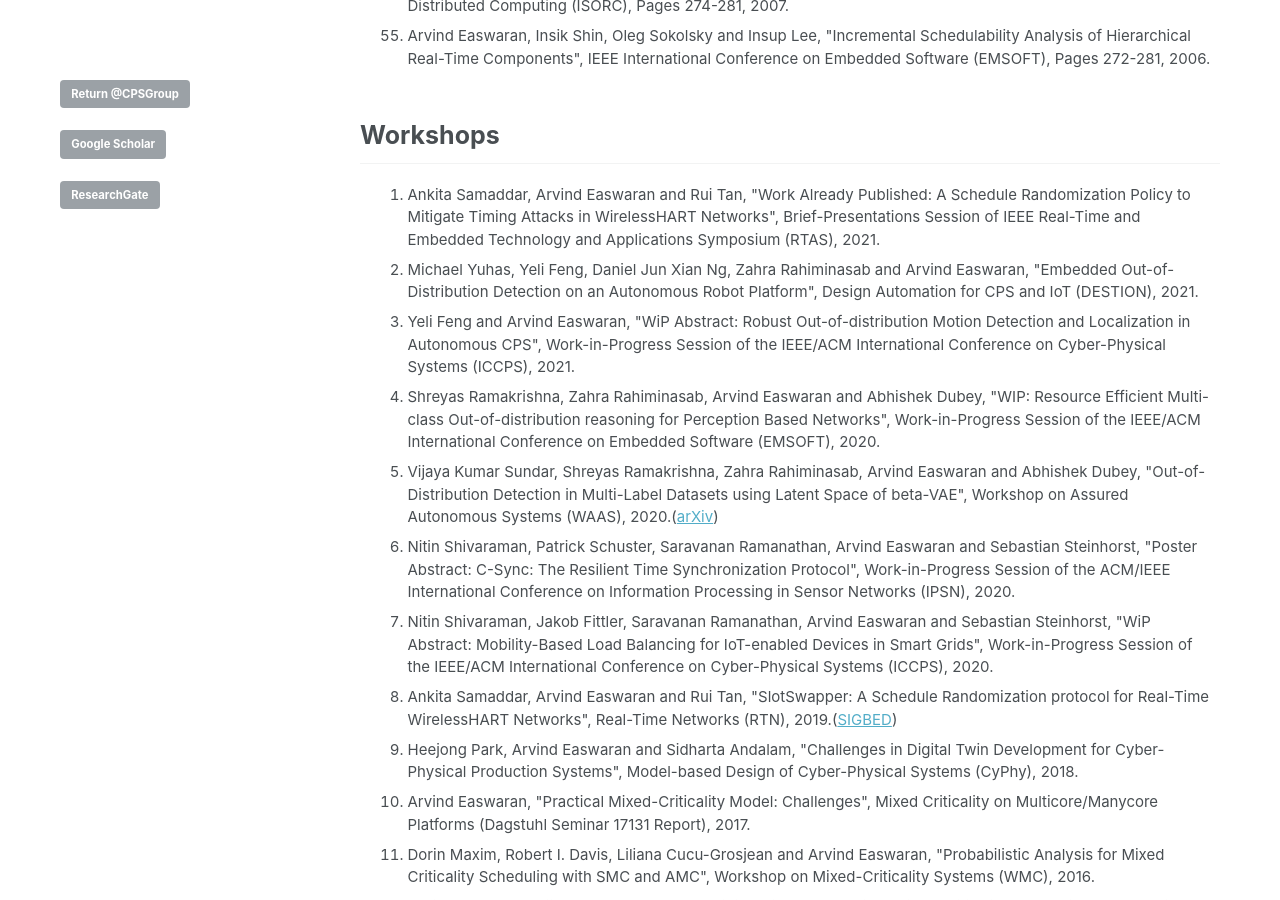
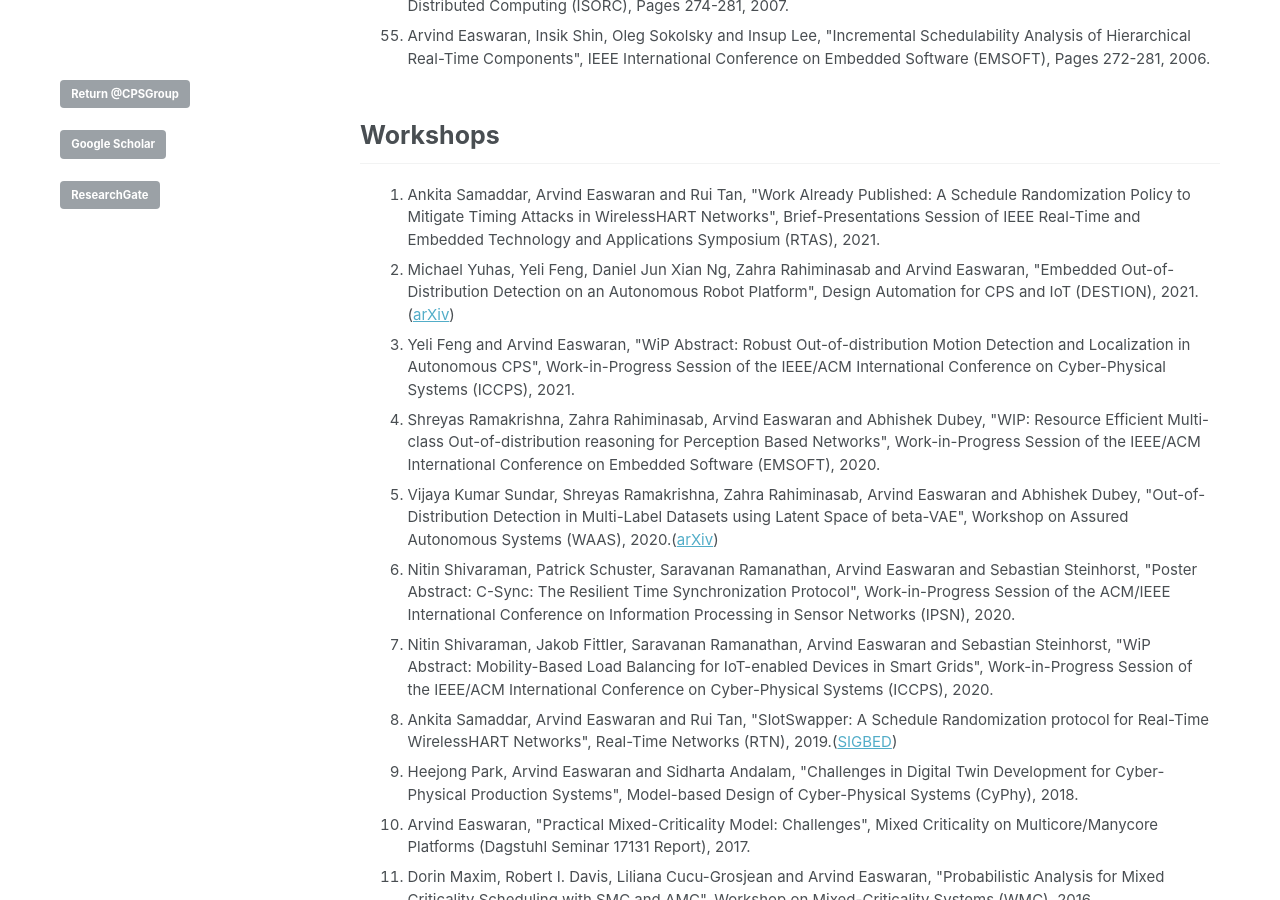
Before and after one commit to CPS-research-group/CPS-research-group.github.io, a Jekyll site: the page built from _pages/research_profile.md, in a window 1280 px wide and 900 px high, scrolled down 5912 px. Built offline with Jekyll 4.4.1, drawn with Linux system fonts in a browser that asks for light colours.

Commit message:
Updates.

```diff
--- a/_pages/research_profile.md
+++ b/_pages/research_profile.md
@@ -116,7 +116,7 @@ a.a:active {color:#0000FF; text-decoration:none;}
 
  <ol>
 		        <li class="a">Ankita Samaddar, Arvind Easwaran and Rui Tan, "Work Already Published: A Schedule Randomization Policy to Mitigate Timing Attacks in WirelessHART Networks", Brief-Presentations Session of IEEE Real-Time and Embedded Technology and Applications Symposium (RTAS), 2021.</li>
-		        <li class="a">Michael Yuhas, Yeli Feng, Daniel Jun Xian Ng, Zahra Rahiminasab and Arvind Easwaran, "Embedded Out-of-Distribution Detection on an Autonomous Robot Platform", Design Automation for CPS and IoT (DESTION), 2021.</li>
+		        <li class="a">Michael Yuhas, Yeli Feng, Daniel Jun Xian Ng, Zahra Rahiminasab and Arvind Easwaran, "Embedded Out-of-Distribution Detection on an Autonomous Robot Platform", Design Automation for CPS and IoT (DESTION), 2021.(<a href="http://arxiv.org/abs/2106.15965">arXiv</a>)</li>
 		        <li class="a">Yeli Feng and Arvind Easwaran, "WiP Abstract: Robust Out-of-distribution Motion Detection and Localization in Autonomous CPS", Work-in-Progress Session of the IEEE/ACM International Conference on Cyber-Physical Systems (ICCPS), 2021.</li>
 		        <li class="a">Shreyas Ramakrishna, Zahra Rahiminasab, Arvind Easwaran and Abhishek Dubey, "WIP: Resource Efficient Multi-class Out-of-distribution reasoning for Perception Based Networks", Work-in-Progress Session of the IEEE/ACM International Conference on Embedded Software (EMSOFT), 2020.</li>
 		        <li class="a">Vijaya Kumar Sundar, Shreyas Ramakrishna, Zahra Rahiminasab, Arvind Easwaran and Abhishek Dubey, "Out-of-Distribution Detection in Multi-Label Datasets using Latent Space of beta-VAE", Workshop on Assured Autonomous Systems (WAAS), 2020.(<a href="http://arxiv.org/abs/2003.08740">arXiv</a>)</li>
```
